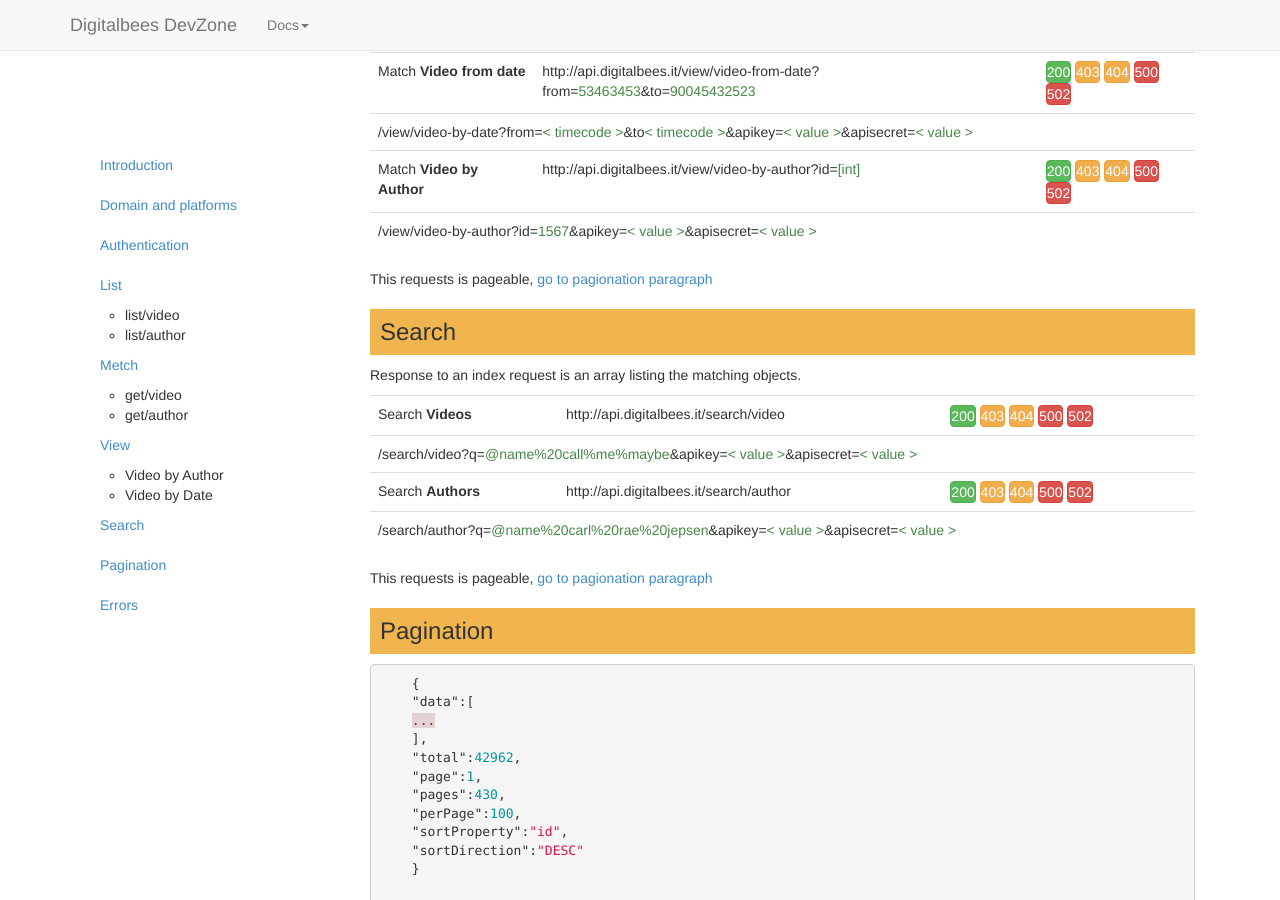
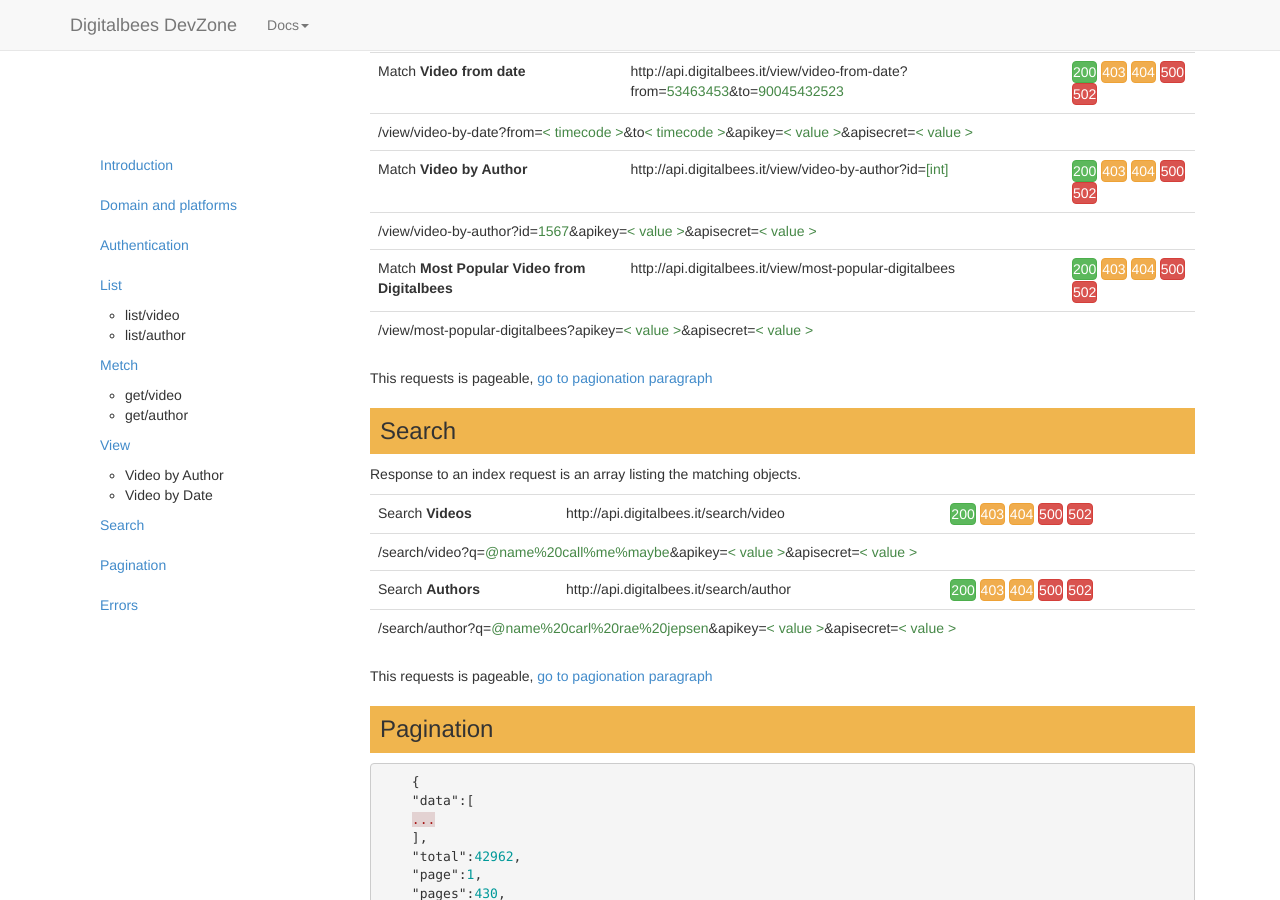
Before and after one commit to DigitalBees/digitalbees.github.io, a Jekyll site: the page built from api.html, in a window 1280 px wide and 900 px high, scrolled down 1117 px. Built offline with Jekyll 4.4.1, drawn with Linux system fonts in a browser that asks for light colours.

Commit message:
add most popular view

```diff
--- a/api.html
+++ b/api.html
@@ -167,6 +167,22 @@
                 /view/video-by-author?id=<span class="text-success">1567</span>&apikey=<span class="text-success">< value ></span>&apisecret=<span class="text-success">< value ></span>
             </td>
         </tr>
+        <tr>
+            <td>Match <b>Most Popular Video from Digitalbees</b></td>
+            <td>http://api.digitalbees.it/view/most-popular-digitalbees</td>
+            <td>
+                <span type="button" class="btn btn-success btn-no-padding">200</span>
+                <span type="button" class="btn btn-warning btn-no-padding">403</span>
+                <span type="button" class="btn btn-warning btn-no-padding">404</span>
+                <span type="button" class="btn btn-danger btn-no-padding">500</span>
+                <span type="button" class="btn btn-danger btn-no-padding">502</span>
+            </td>
+        </tr>
+        <tr>
+            <td colspan="3">
+                /view/most-popular-digitalbees?apikey=<span class="text-success">< value ></span>&apisecret=<span class="text-success">< value ></span>
+            </td>
+        </tr>
         </tbody>
     </table>
 
```
